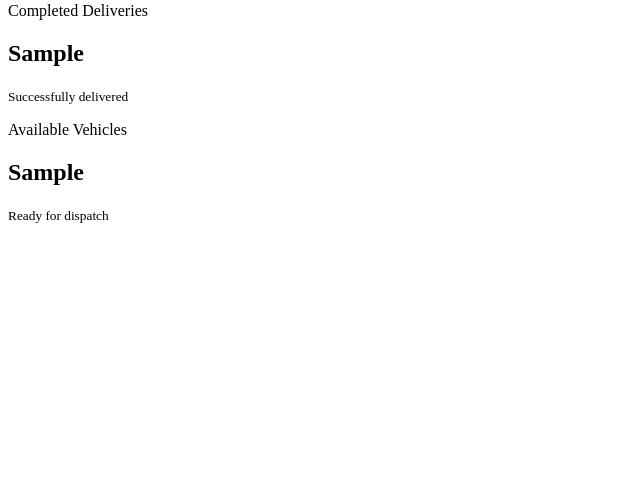
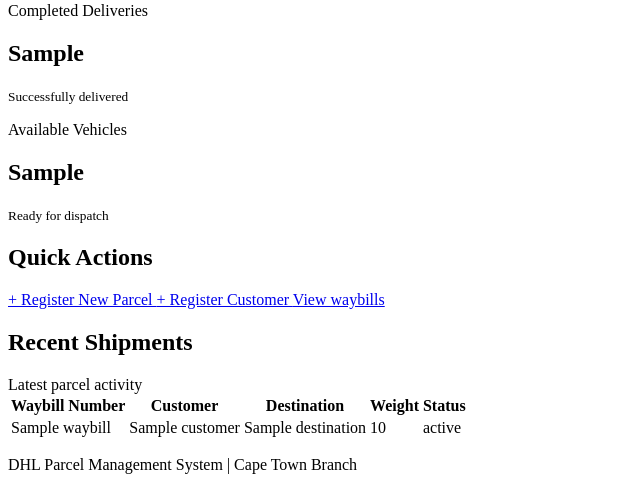
Before and after one commit to ViolanReddy/Python-mini-projects, a Flask app: template DHL Delivery/templates/index.html in a window 1280 px wide. Shown: the part 557-1047 px from the top of the page, without its empty margins (0-640 px from the left). Before the commit the page ends 780 px from the top, so only its background shows below. Run offline with Flask 3, Linux system fonts and the light colour scheme; the template is opened without the code that fills it: most values are stand-ins (such as "Sample title", 1, 10 or a date in 2020).

Commit message:
added more code

```diff
--- a/DHL Delivery/app.py
+++ b/DHL Delivery/app.py
@@ -42,11 +42,13 @@ def home():
             "status": "In Transit"
         }
     ]
+
     return render_template(
         "index.html",
         stats=dashboard_stats,
         shipments=recent_shipments
     )
 
+
 if __name__ == "__main__":
     app.run(debug=True)
--- a/DHL Delivery/templates/index.html
+++ b/DHL Delivery/templates/index.html
@@ -46,6 +46,7 @@
                 </div>
             </header>
 
+            <!-- Statistics -->
             <section class="stats-grid">
 
                 <div class="stat-card">
@@ -74,6 +75,71 @@
             </section>
 
             <!-- Quick Actions -->
+             <section class="quick-actions">
+                <h2>Quick Actions</h2>
+
+                <div class="action-button">
+
+                    <a href="#" class="action-button">
+                        + Register New Parcel
+                    </a>
+
+                    <a href="#" class="action-button secondary">
+                        + Register Customer
+                    </a>
+
+                    <a href="#" class="action-button secondary">
+                        View waybills
+                    </a>
+                </div>
+
+             </section>
+
+            <!-- Recent Shipments-->
+            <section class="shipments-section">
+
+                <div class="section-heading">
+                    <h2>Recent Shipments</h2>
+                    <span>Latest parcel activity</span>
+                </div>
+
+                <div class="table-container">
+                    <table>
+                        <thead>
+                            <tr>
+                                <th>Waybill Number</th>
+                                <th>Customer</th>
+                                <th>Destination</th>
+                                <th>Weight</th>
+                                <th>Status</th>
+                            </tr>
+                        </thead>
+
+                        <tbody>
+
+                            {% for shipment in shipments %}
+                            <tr>
+                                <td>{{ shipment.Waybill }}</td>
+                                <td>{{ shipment.customer }}</td>
+                                <td>{{ shipment.destination }}</td>
+                                <td>{{ shipment.weight }}</td>
+
+                                <td>
+                                    <span class="status {{ shipment.status|lower|replace(' ', '-') }}">
+                                        {{ shipment.status }}
+                                    </span>
+                                </td>
+                            </tr>
+                            {% endfor %}
+                        </tbody>
+                    </table>
+                </div>
+
+            </section>
+
+            <footer>
+                <p>DHL Parcel Management System | Cape Town Branch</p>
+            </footer>
         </main>
     </div>
 </body>
```
